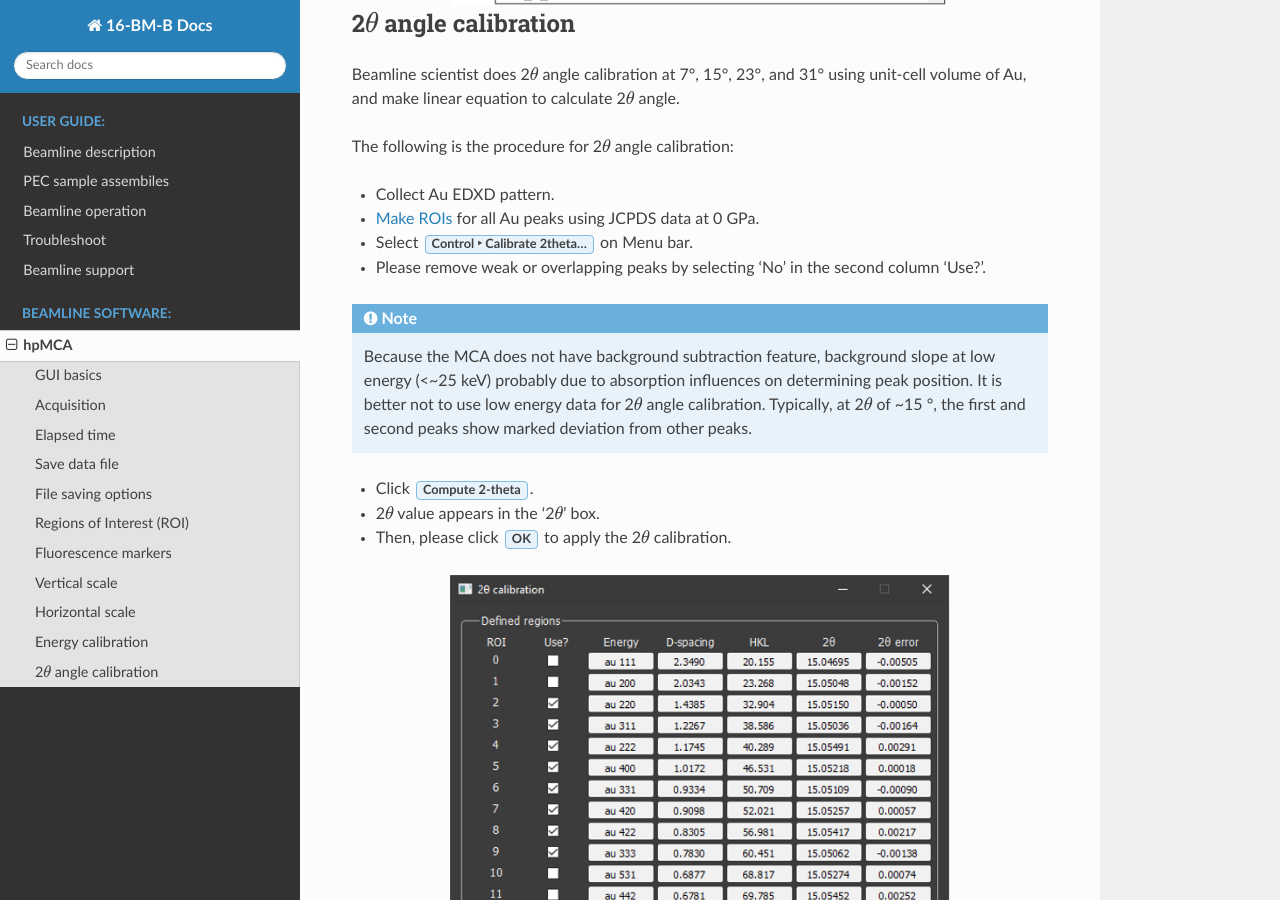
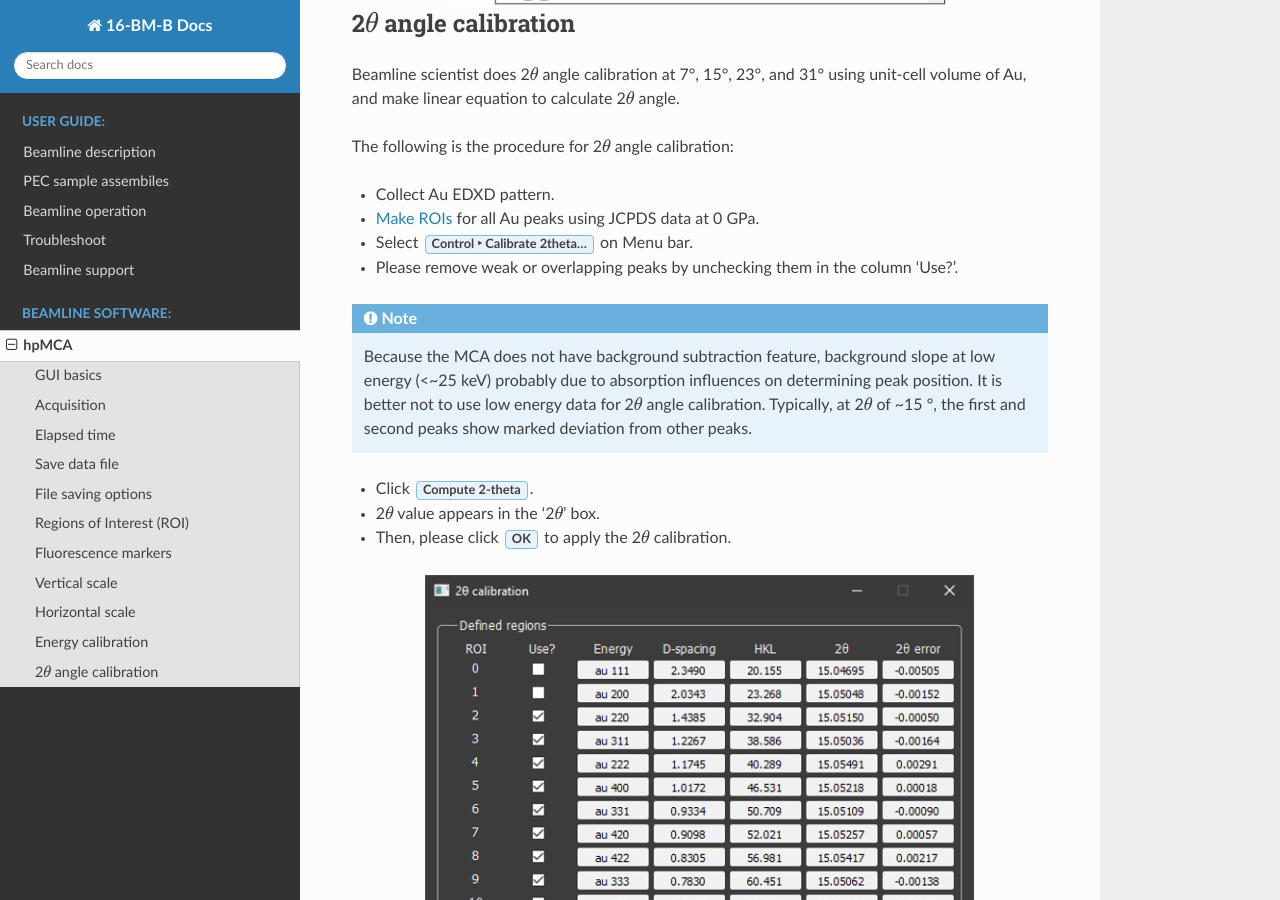
Before and after one commit to taeastmo/16BMB_manual, a Sphinx documentation site: the page built from docs/source/hpmca.rst, in a window 1280 px wide and 900 px high, scrolled down 5525 px. Built offline with Sphinx 7.4.7 and the Read the Docs theme 2.0.0, drawn with Linux system fonts in a browser that asks for light colours.

Commit message:
Update hpmca.rst

```diff
--- a/docs/source/hpmca.rst
+++ b/docs/source/hpmca.rst
@@ -207,7 +207,7 @@ The following is the procedure for 2\ :math:`{\theta}` angle calibration:
 - Collect Au EDXD pattern.
 - :ref:`Make ROIs <jcpds_roi>` for all Au peaks using JCPDS data at 0 GPa.
 - Select \ :menuselection:`Control --> Calibrate 2theta…` on Menu bar.
-- Please remove weak or overlapping peaks by selecting 'No' in the second column 'Use?'.
+- Please remove weak or overlapping peaks by unchecking them in the column 'Use?'.
 
 .. Note:: Because the MCA does not have background subtraction feature, background slope at low energy (<~25 keV) probably due to absorption influences on determining peak position. It is better not to use low energy data for 2\ :math:`{\theta}` angle calibration. Typically, at 2\ :math:`{\theta}` of ~15 °, the first and second peaks show marked deviation from other peaks.
 
@@ -219,7 +219,7 @@ The following is the procedure for 2\ :math:`{\theta}` angle calibration:
 
 .. figure:: /images/hpmca/hpmca_2theta_calibration.png
    :alt: hpmca_2theta_calibration
-   :width: 500px
+   :width: 550px
    :align: center
 
 .. note:: The 2\ :math:`{\theta}` calibration result is also saved in the header of the data file.
```
